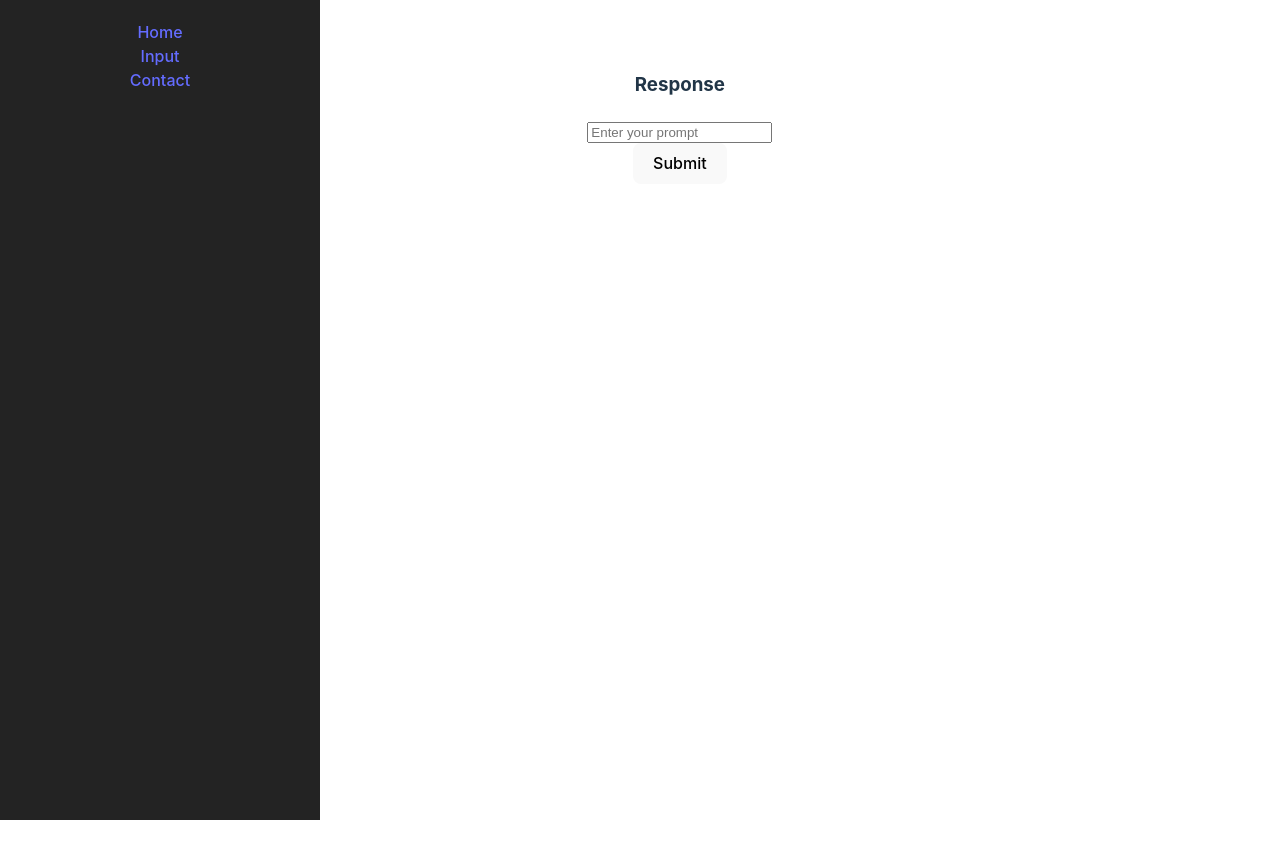
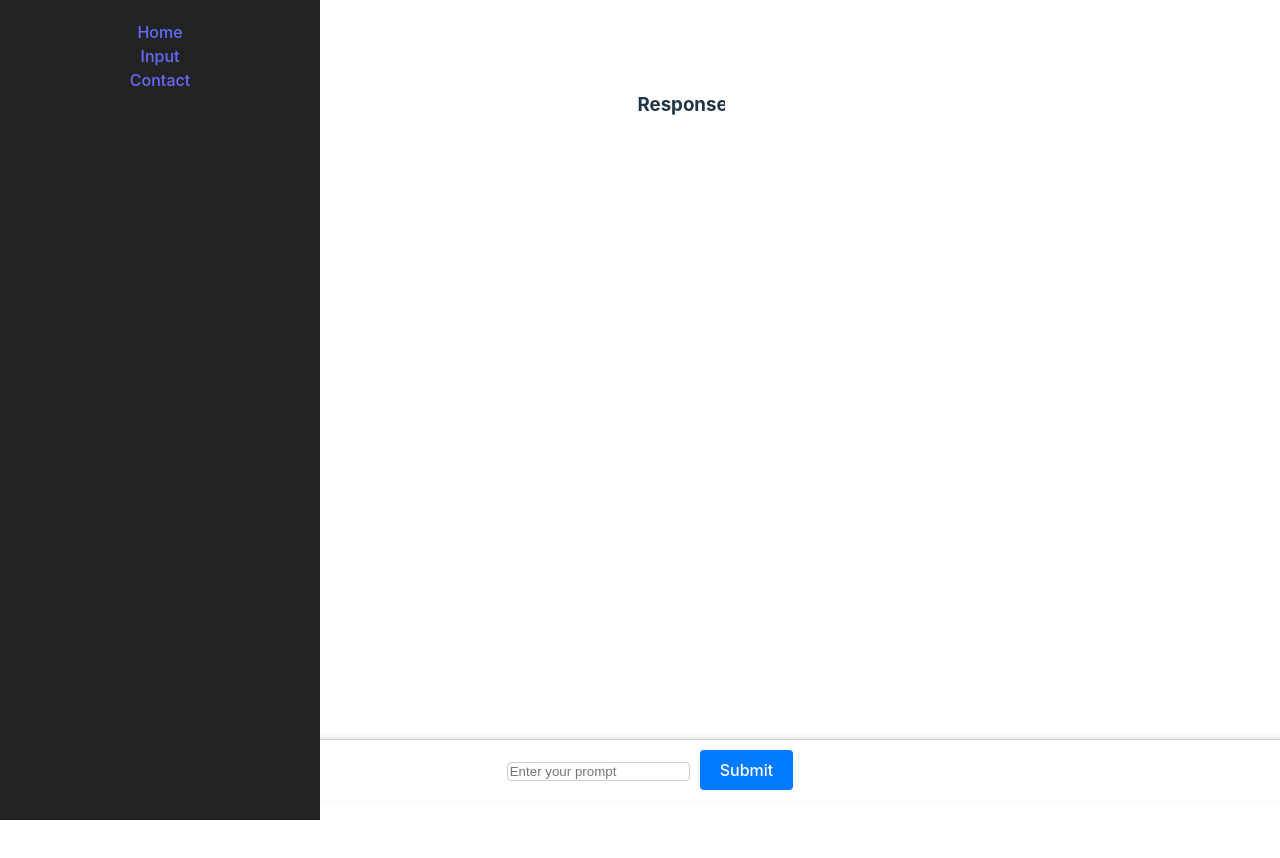
Before and after one commit to Sunsonni/LLM-Tester, a React (Vite) app in the folder LLM-client/: page /Input in a window 1280 px wide. Shown: the top 858 px of the page. Built offline with nearby package versions, Linux system fonts and the light colour scheme.

Commit message:
made text input an overlay. might be looking into vertex ai for context.

```diff
--- a/LLM-client/src/App.css
+++ b/LLM-client/src/App.css
@@ -59,7 +59,9 @@
 
 .layout {
   display: flex;
+  flex: 1;
   height: 100vh;
+  position: relative
 }
 
 .content {
@@ -70,3 +72,46 @@
   background-color: white;
   height: 100vh;
 }
+
+.content-container {
+  flex: 1; /* Take up remaining space */
+  display: flex;
+  flex-direction: column;
+  position: relative;
+  background-color: white;
+  padding: 20px;
+}
+
+.input-overlay {
+  position: fixed;
+  bottom: 0;
+  left: 0%;
+  width: 100%;
+  display: flex;
+  justify-content: center;
+  padding: 10px;
+  background-color: white;
+  box-shadow: 0 -2px 5px rgba(0, 0, 0, 0.1);
+  border-top: 1px solid #ccc;
+}
+
+.input-overlay input {
+  flex: 1;
+  width: auto;
+  border: 1px solid #ccc;
+  border-radius: 4px;
+  margin-right: 10px;
+}
+
+.input-overlay button {
+  padding: 10px 20px;
+  border: none;
+  background-color: #007bff;
+  color: white;
+  cursor: pointer;
+  border-radius: 4px;
+}
+
+.input-overlay button:hover {
+  background-color: #0056b3;
+}
--- a/LLM-client/src/Components/GeminiTextInput.jsx
+++ b/LLM-client/src/Components/GeminiTextInput.jsx
@@ -27,17 +27,19 @@ const GeminiTextInput = () => {
 
     }
     return (
-        <div>
+        <div className='content-container'>
             <div style={{marginBottom: '20px' }}>
                 <h3>Response</h3>
                 <p>{response}</p>
             </div>
+            <div className='input-overlay'>
             <Form onSubmit={(e) => {e.preventDefault(); geminiFetch();}}>
                 <Input type="text" value={prompt} onChange={(e)=> setPrompt(e.target.value)} placeholder='Enter your prompt'/>
                 <Button type="submit" disabled={loading}>
                     {loading ? 'Loading...' : 'Submit'}
                 </Button>
             </Form>
+            </div>
         </div>
     )
 }
```
Also changed, not shown: 1 other file (tests, documents, lock files or other folders).
